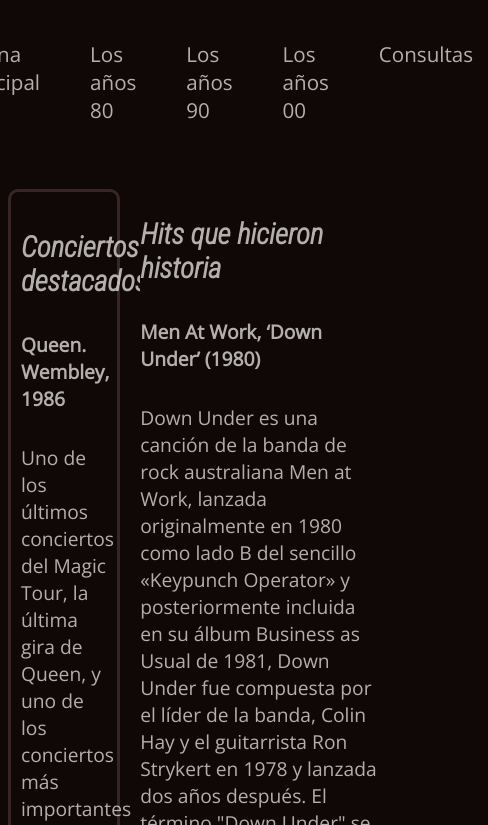
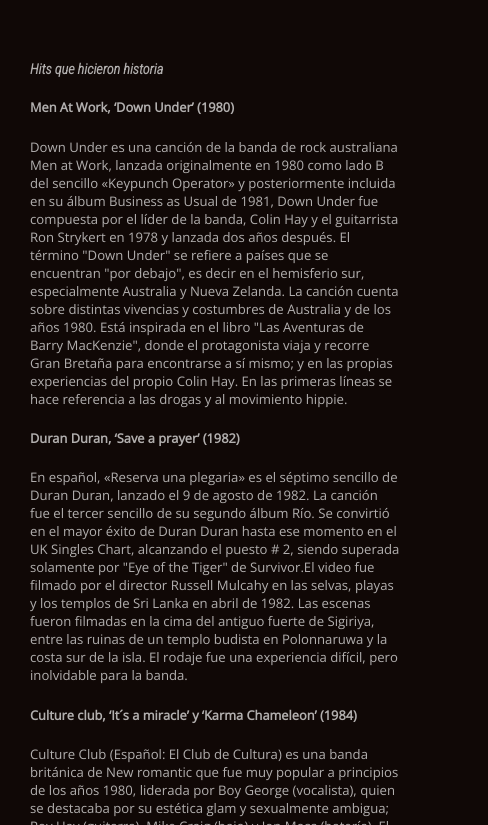
Before and after one commit to guidodiz/TP, a plain HTML site: page los80.html in a window 390 px wide. Shown: the part 241-1066 px from the top of the page, 488 px wide, since content can reach past the window. Drawn offline with nearby package versions, Linux system fonts and the light colour scheme.

Commit message:
diseño web responsivo completo

```diff
--- a/estilos.css
+++ b/estilos.css
@@ -25,6 +25,7 @@
 img{
     width: 22vw;
     margin-left: 30px;
+
 }
 
 
@@ -36,7 +37,7 @@
 
 .encabezado{
     margin-top: 20px;
-    margin-bottom: 50px;
+    grid-area: encabezado;
 }
 
 
@@ -45,10 +46,13 @@
 
 .navegador {
     display: flex;
-    margin-top: 20px;
     margin-bottom: 50px;
     justify-content: center;
     gap: 20px;
+}
+
+.nav-bar{
+    grid-area: nav;
 }
 
 li{
@@ -63,6 +67,16 @@
     text-decoration: none;
 }
 
+a:hover{
+    animation: 0.5s infinite enlaces;
+}
+
+
+@keyframes enlaces{
+    0%{transform: scaleX(1,0);}
+    50% { transform: scaleX(1,15);}
+    100% {transform: scaleX(1,0);}
+}
 
 a:hover{
     color: white;
@@ -72,20 +86,23 @@
 
 
 
-.main{
-    display: grid;
-    grid-template-columns: 30% auto;
-    gap: 20px;
-}
 
 
 
 
 
 .aside {
+    margin-left: 10px;
     border-radius: 10px;
     border: rgb(56, 38, 38) solid;
     padding: 10px;
+    grid-area: aside;
+}
+
+.articulo{
+    grid-area: articulo;
+    margin-left: 30px;
+    margin-right: 30px;
 }
 
 
@@ -97,4 +114,154 @@
     align-items: center;
     margin-top: 100px;
     margin-bottom: 50px;
+    grid-area: pie;
 }
+
+
+
+
+.contenedor{
+display: grid;
+grid-template-columns: 30% auto;
+grid-template-areas:
+    "encabezado encabezado"
+    "nav nav"
+    "aside articulo"
+    "pie pie";
+}
+
+
+
+
+
+
+@media (max-width: 1000px){
+
+    .contenedor{
+        display: grid;
+        grid-template-columns: auto;
+        grid-template-areas:
+            "encabezado"
+            "nav"
+            "articulo"
+            "aside"
+            "pie";
+
+    }
+
+    .bandas{
+        display: flex;
+        flex-wrap: wrap;
+        gap: 10px;
+        justify-content: center;
+    }
+
+    img{
+        min-width: 400px;
+    }
+
+}
+
+
+@media (max-width:720px){
+    .contenedor{
+        display: grid;
+        grid-template-columns: auto;
+        grid-template-areas:
+            "encabezado"
+            "nav"
+            "articulo"
+            "aside"
+            "pie";
+
+    }
+
+    .bandas{
+        display: flex;
+        flex-wrap: wrap;
+        gap: 10px;
+        justify-content: center;
+    }
+
+    img{
+        min-width: 300px;
+    }
+}
+
+
+@media (max-width:600px){
+
+
+    .contenedor{
+        display: grid;
+        grid-template-columns: auto;
+        grid-template-areas:
+            "encabezado"
+            "nav"
+            "articulo"
+            "aside"
+            "pie";
+        }
+
+        * {
+            background-color: #100806;
+            color: rgba(255, 255, 255, 0.678);
+            font-family: 'Open Sans', sans-serif;
+            font-size: 1.85ex;
+            margin-left: 0;
+        }
+
+        body{
+            margin-left: 0;
+        }
+        h1 {
+            text-align: center;
+            font-family: 'Young Serif', serif;
+            font-size: 2rem;
+        }
+
+        h3 {
+            font-family: 'Roboto Condensed', sans-serif;
+            font-size: 2ex;
+        }
+
+        h5{
+            font-size: 1.8ex;
+        }
+
+
+
+        .aside {
+            border-radius: 10px;
+            border: rgb(56, 38, 38) solid;
+            padding: 10px;
+            grid-area: aside;
+        }
+
+        .articulo{
+            grid-area: articulo;
+
+        }
+
+        .navegador {
+            display: flex;
+            margin-bottom: 50px;
+            justify-content: center;
+        }
+
+        nav ul li a{
+            font-size: 1.5ex;
+        }
+
+        .bandas{
+            display: flex;
+            flex-wrap: wrap;
+            gap: 10px;
+            justify-content: center;
+        }
+
+        img{
+            min-width: 300px;
+        }
+
+}
--- a/los80.html
+++ b/los80.html
@@ -24,7 +24,7 @@
 
 </head>
 
-<body>
+<body class="contenedor">
 
 
     <header class="encabezado">
@@ -32,7 +32,7 @@
     </header>
 
 
-    <nav>
+    <nav class="nav-bar">
         <ul class="navegador">
             <li><a href="index.html">Página principal</a></li>
             <li><a href="./los80.html">Los años 80</a></li>
@@ -42,7 +42,6 @@
         </ul>
     </nav>
 
-    <main class="main">
         <aside class="aside">
 
             <h3 class="destacados">Conciertos destacados</h3>
@@ -52,11 +51,13 @@
 
             <h3 class="destacados">Artistas/bandas</h3>
 
+           <div class="bandas">
             <img src="./imagenes/men at.jpg" alt="Imagen de la banda Men At Work"> <br><br><br>
             <img src="./imagenes/duran.jpg" alt="Imagen de la banda Duran Duran"> <br><br><br>
             <img src="./imagenes/culture.webp" alt="Imagen de la banda Culture Club"> <br><br><br>
             <img src="./imagenes/adams.webp" alt="Imagen de Bryan Adams"> <br><br><br>
             <img src="./imagenes/dead.jpg" alt="Imagen de la banda Dead or Alive"> <br><br>
+        </div>
 
             <h3 class="destacados">Para escuchar un poco</h3>
 
@@ -147,8 +148,6 @@
         </article>
 
 
-    </main>
-
     <footer class="pie">
         <div>&copy; 2023</div>
         <h3>Contactanos</h3>
```
Also changed, not shown: index.html (+2 -6 lines), los00.html (+2 -4 lines), los90.html (+2 -4 lines).
